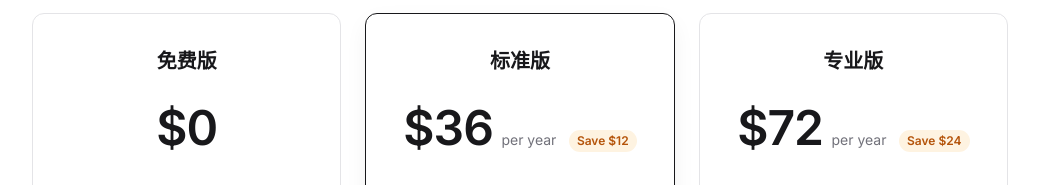
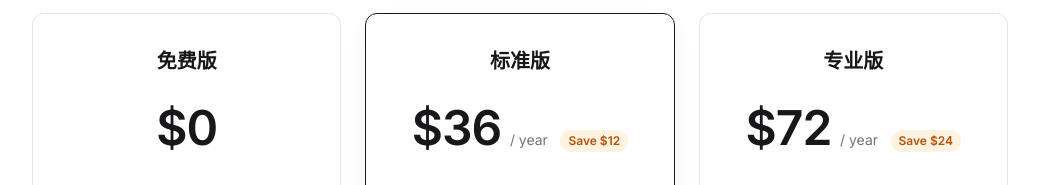
Before and after one commit to cf-jx/chatshell-landing, a plain HTML site: page index.html in a window 1280 px wide. Shown: the part 2360-2545 px from the top of the page, without its empty margins (120-1159 px from the left). Drawn offline with Linux system fonts and the light colour scheme.

Commit message:
fix: format monthly pricing

```diff
--- a/index.html
+++ b/index.html
@@ -265,7 +265,7 @@
             <h3 class="pricing-name" data-i18n="pricing_standard">标准版</h3>
             <div class="pricing-price">
               <span class="price-amount" data-price-monthly="4" data-price-annual="36">$36</span>
-            <span class="price-period">per year</span>
+              <span class="price-period">/ year</span>
               <span class="price-badge" data-role="price-badge"></span>
             </div>
           <ul class="pricing-features">
@@ -290,7 +290,7 @@
             <h3 class="pricing-name" data-i18n="pricing_pro">专业版</h3>
             <div class="pricing-price">
               <span class="price-amount" data-price-monthly="8" data-price-annual="72">$72</span>
-            <span class="price-period">per year</span>
+              <span class="price-period">/ year</span>
               <span class="price-badge" data-role="price-badge"></span>
             </div>
           <ul class="pricing-features">
--- a/script.js
+++ b/script.js
@@ -389,7 +389,7 @@ function initPricing() {
 
             if (mode === 'annual') {
                 amountEl.textContent = formatUsd(annual);
-                periodEl.textContent = 'per year';
+                periodEl.textContent = '/ year';
                 buyEl.href = buyEl.getAttribute('data-annual-href');
 
                 const save = Math.max(0, monthly * 12 - annual);
@@ -402,7 +402,7 @@ function initPricing() {
                 }
             } else {
                 amountEl.textContent = formatUsd(monthly);
-                periodEl.textContent = 'per month';
+                periodEl.textContent = '/ month';
                 buyEl.href = buyEl.getAttribute('data-monthly-href');
                 badgeEl.style.display = 'none';
                 badgeEl.textContent = '';
```
Lines whose indentation alone changed are shown as unchanged.
